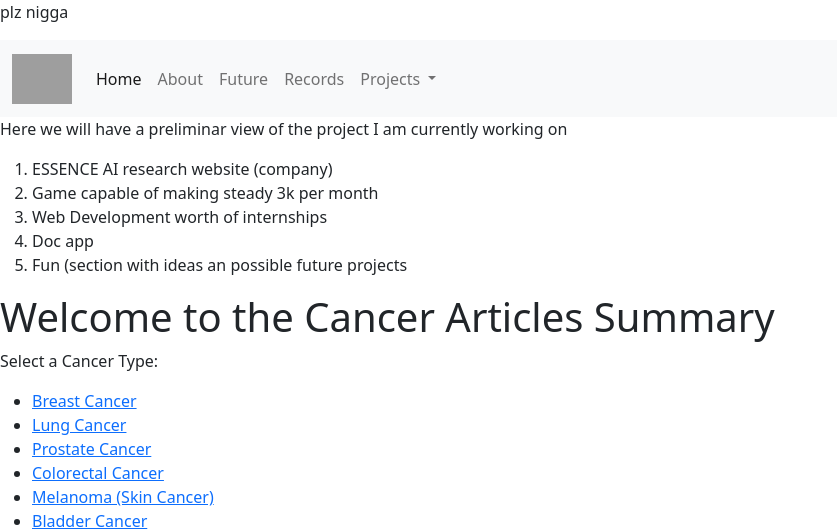
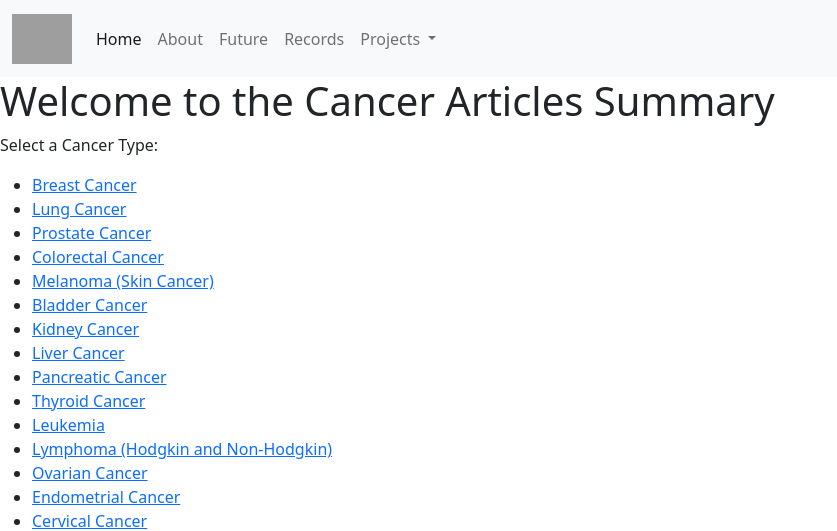
Before and after one commit to dhilanfye34/EssenceAI, a Flask app: page / in a window 1280 px wide. Shown: the top 531 px of the page, without its empty margins (0-837 px from the left). Run offline with Flask 3, Linux system fonts and the light colour scheme; parts of the project's set-up code (start-up, migrations or seed data) failed here and were passed over; grey boxes are pictures that could not be loaded.

```diff
--- a/app/templates/index.html
+++ b/app/templates/index.html
@@ -10,18 +10,7 @@
     <title>Cancer Articles Summary</title>
 </head>
 <body>
-
-    <p> plz nigga</p>
     <div id="navbar-container"></div>
-
-      <p> Here we will have a preliminar view of the project I am currently working on</p>
-      <ol>
-        <li> ESSENCE AI research website (company)</li>
-        <li> Game capable of making steady 3k per month</li>
-        <li> Web Development worth of internships</li>
-        <li> Doc app</li>
-        <li> Fun (section with ideas an possible future projects</li>
-    </ol>
       <script>
           // Fetch and load the navbar into the navbar-container
           fetch('/navbar')
```
